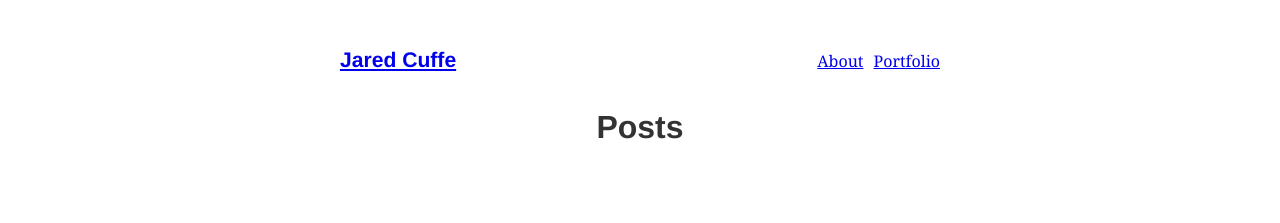
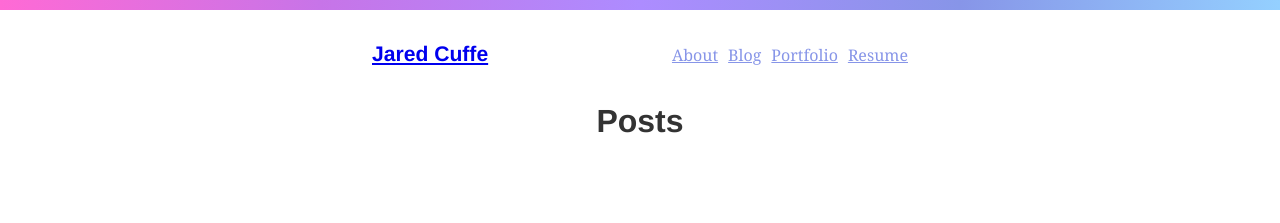
Before and after one commit to jcuffe/jcuffe.github.io, a Gatsby site: page / in a window 1280 px wide. Built offline with nearby package versions, Linux system fonts and the light colour scheme; Gatsby itself is replaced by a stand-in of ours.

Commit message:
Styles layout and replaces static data with query.

```diff
--- a/src/components/Layout/layout.js
+++ b/src/components/Layout/layout.js
@@ -1,18 +1,37 @@
 import React from "react";
-import { Link } from "gatsby";
+import { StaticQuery, Link, graphql } from "gatsby";
 import styles from "./layout.module.css";
 
-export default ({ children }) => (
+const query = graphql`
+  query {
+    site {
+      siteMetadata {
+        title
+      }
+    }
+  }
+`;
+
+const render = (data, children) => (
+  <div>
+    <div className={styles.gradient} />
     <div className={styles.layout}>
       <header className={styles.header}>
         <Link to={"/"}>
-        <h3>Jared Cuffe</h3>
+          <h3>{data.site.siteMetadata.title}</h3>
         </Link>
         <span className={styles.navigation}>
-        <Link to={"/about/"}>About</Link>
+          <Link to={"/"}>About</Link>
+          <Link to={"/blog/"}>Blog</Link>
           <Link to={"/portfolio/"}>Portfolio</Link>
+          <a href="https://resume.creddle.io/resume/xsgwo141h1">Resume</a>
         </span>
       </header>
       {children}
     </div>
+  </div>
 );
+
+export default ({ children }) => (
+  <StaticQuery query={query} render={data => render(data, children)} />
+);
--- a/src/components/Layout/layout.module.css
+++ b/src/components/Layout/layout.module.css
@@ -1,5 +1,20 @@
+.gradient {
+  background-color: #ff6ad5;
+  background-image: linear-gradient(
+    to right,
+    #ff6ad5,
+    #c774e8,
+    #ad8cff,
+    #8795e8,
+    #94d0ff
+  );
+  height: 10px;
+  width: 100%;
+}
+
 .layout {
-  margin: 3rem auto;
+  margin: 0 auto;
+  padding: 2rem;
   max-width: 600px;
 }
 
@@ -16,6 +31,11 @@
 
 .navigation a {
   margin-right: 10px;
+  color: #8795e8;
+}
+
+.navigation a:hover {
+  color: #c774e8;
 }
 
 .navigation a:last-child {
```
Lines whose indentation alone changed are shown as unchanged.
